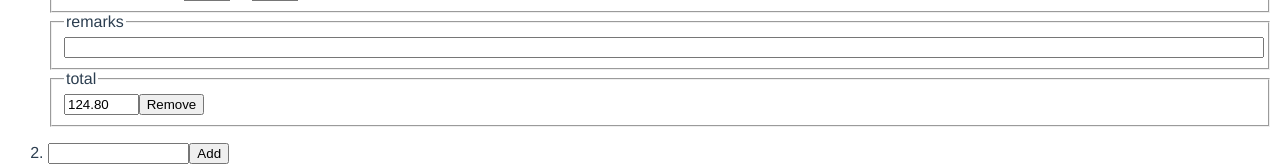
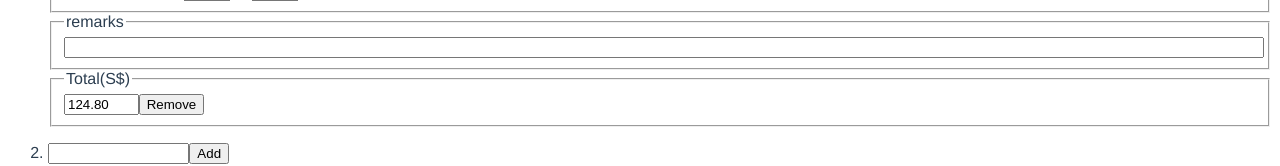
Before and after one commit to doublecatgroup/form, a Vue app: page / in a window 1280 px wide. Both pictures are taken after typing "Sample" into the empty fields and a click on the button "Add". Shown: the part 491-657 px from the top of the page. Built offline with nearby package versions, Linux system fonts and the light colour scheme.

Commit message:
Update WindowView.vue

```diff
--- a/src/components/WindowView.vue
+++ b/src/components/WindowView.vue
@@ -40,7 +40,7 @@
     </fieldset>
 
     <fieldset>
-      <legend>total</legend>
+      <legend>Total(S$)</legend>
       <input placeholder="total" :value="windowItem.total.toFixed(2)" readonly>
       <button name="remove" @click="$emit('remove')">Remove</button>
     </fieldset>
```
